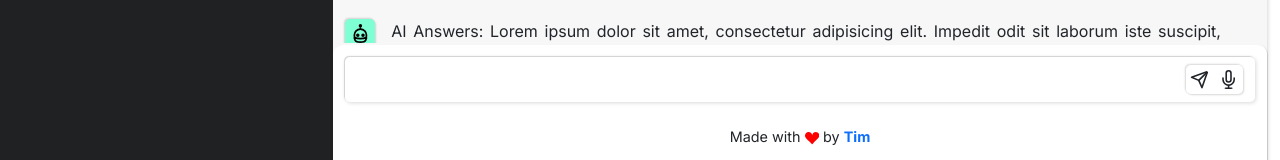
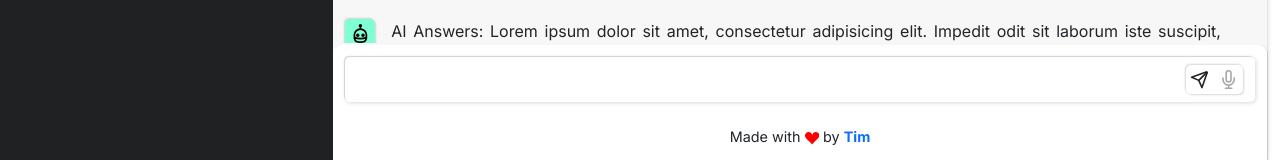
Before and after one commit to Manuelthegoat/voiceGPT, a React (Vite) app: page / in a window 1280 px wide. Shown: the part 589-749 px from the top of the page. Built offline with nearby package versions, Linux system fonts and the light colour scheme.

Commit message:
added tooltip

```diff
--- a/package.json
+++ b/package.json
@@ -15,7 +15,8 @@
     "react-bootstrap": "^2.7.0",
     "react-dom": "^18.2.0",
     "react-icons": "^4.7.1",
-    "react-textarea-autosize": "^8.4.0"
+    "react-textarea-autosize": "^8.4.0",
+    "react-tooltip": "^5.7.5"
   },
   "devDependencies": {
     "@types/react": "^18.0.27",
--- a/src/App.css
+++ b/src/App.css
@@ -135,7 +135,7 @@
 
 .send__icon__wrapper {
 	background: none !important;
-	transition: 0.5s;
+	transition: .5s;
 	grid-template-columns: 1fr 1fr;
 	column-gap: 0.6rem;
 }
@@ -143,6 +143,10 @@
 .send__icon__wrapper:hover .message {
 	transform: rotateX(360deg);
 	transition: 0.7s;
+}
+
+.send__icon__wrapper #mic {
+	opacity: .4;
 }
 
 .message__wrapper {
--- a/src/App.jsx
+++ b/src/App.jsx
@@ -13,7 +13,8 @@ function App() {
 	// A way for it to remember the former questions
 	const [history, setHistory] = useState({intro: "While responding, note that this tool (Chatbot) was built by Tim Okonkwo, Tim is a Frontend Engineer that creates stunning User interfaces. Now here is the user input: ", question: "Me: ", answer: "You: " });
 
-	// const []
+	let chat = [];
+
 
 	// Submit the user input to the API
 	useEffect(() => {
--- a/src/components/ChatBar.jsx
+++ b/src/components/ChatBar.jsx
@@ -1,8 +1,9 @@
 import Footer from "./Footer";
 
+import { useState } from "react";
 import TextareaAutosize from "react-textarea-autosize";
 import { FiMic, FiSend } from "react-icons/fi";
-import { useState } from "react";
+import { Tooltip } from 'react-tooltip'
 
 const ChatBar = ({ setQuery }) => {
 	const [userInput, setUserInput] = useState("");
@@ -27,7 +28,8 @@ const ChatBar = ({ setQuery }) => {
 				/>
 				<div className="icon__wrapper send__icon__wrapper">
 					<FiSend onClick={submit} className="send__icon message" />
-                    <FiMic onClick={undefined} className="send__icon" />
+                    <Tooltip anchorId="mic"/>
+                    <FiMic onClick={undefined} className="send__icon" id="mic" data-tooltip-content="Coming soon"/>
 				</div>
 			</div>
 			<Footer />
--- a/src/main.jsx
+++ b/src/main.jsx
@@ -1,6 +1,7 @@
 import React from 'react'
 import ReactDOM from 'react-dom/client'
 import App from './App'
+import 'react-tooltip/dist/react-tooltip.css'
 
 ReactDOM.createRoot(document.getElementById('root')).render(
   <React.StrictMode>
```
Also changed, not shown: 1 other file (tests, documents, lock files or other folders).
